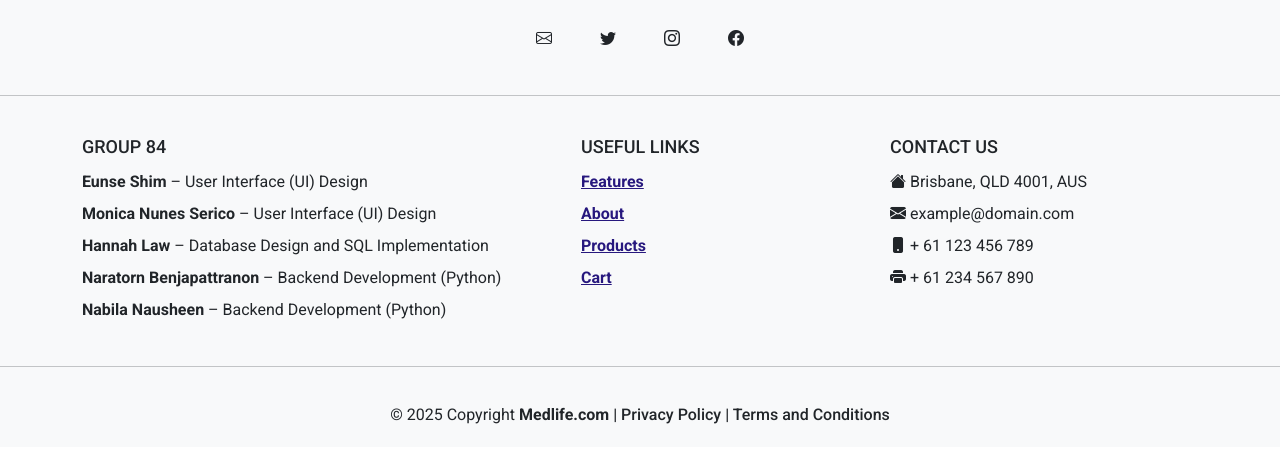
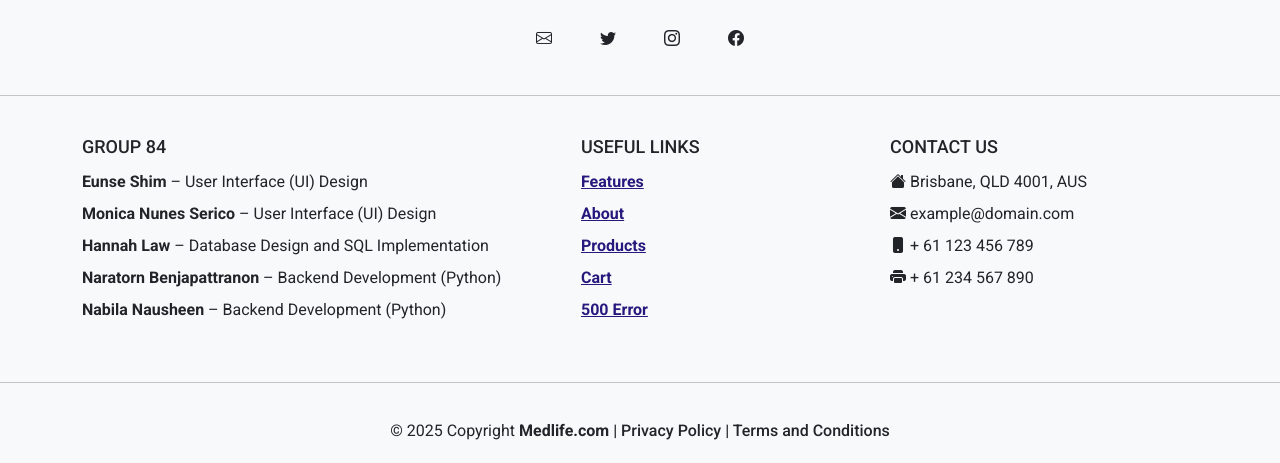
Before and after one commit to nabiskii/MedLife-IFN582-Website-using-Flask-Jinja-HTML-and-CSS, a Flask app: page / in a window 1280 px wide. Shown: the part 4626-5089 px from the top of the page. Before the commit the page ends 5050 px from the top, so only its background shows below. Run offline with Flask 3, Linux system fonts and the light colour scheme; data comes from the database, SQL or seed files in the repository; some libraries are stand-ins or nearby versions.

Commit message:
added test 500 error

```diff
--- a/project/__init__.py
+++ b/project/__init__.py
@@ -58,7 +58,7 @@ def create_app():
 
     @app.errorhandler(500)
     # define a custom error handler for 500 errors
-    def page_not_found(e):
+    def server_error(e):
         return render_template('500.html'), 500
 
     return app
--- a/project/templates/base.html
+++ b/project/templates/base.html
@@ -131,6 +131,7 @@
                         <li><a href="{{ url_for('main.index') }}#about" class="underlined-link">About</a></li>
                         <li><a href="{{ url_for('main.index') }}#products"class="underlined-link">Products</a></li>
                         <li><a href="{{ url_for('main.order') }}" class="underlined-link">Cart</a></li>
+                        <li><a href="{{ url_for('main.trigger_500') }}" class="underlined-link">500 Error</a></li>
                     </ul>
                 </div>
                 <div class="col-lg-3 me-4 my-4 custom-justify">
--- a/project/views.py
+++ b/project/views.py
@@ -470,3 +470,8 @@ def subscribe():
     except Exception as e:
         flash('Subscription failed: ' + str(e), 'error')
     return redirect(url_for('main.index'))
+
+@bp.route('/trigger_500')
+def trigger_500():
+    # Force a division by zero error
+    return 1/0
--- a/run.py
+++ b/run.py
@@ -3,4 +3,4 @@ from project import create_app
 app = create_app()
 
 if __name__ == '__main__':
-    app.run(debug=True)
+    app.run(debug=False)
```
